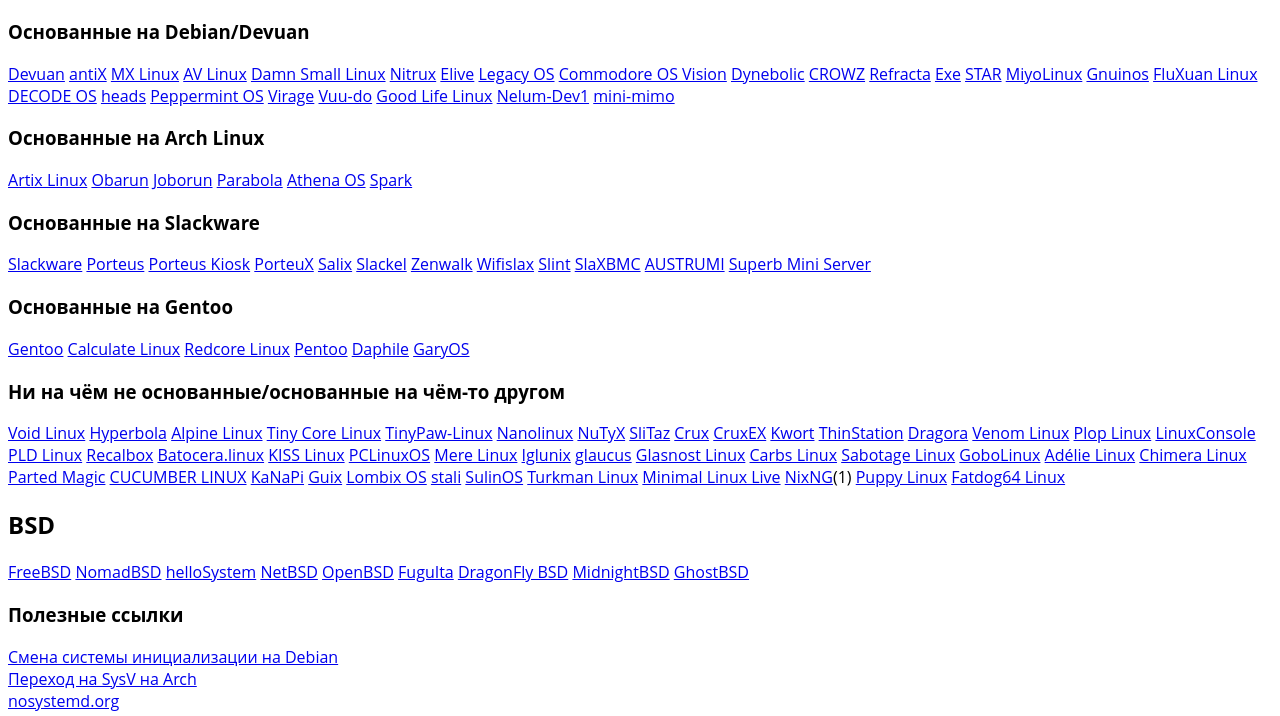
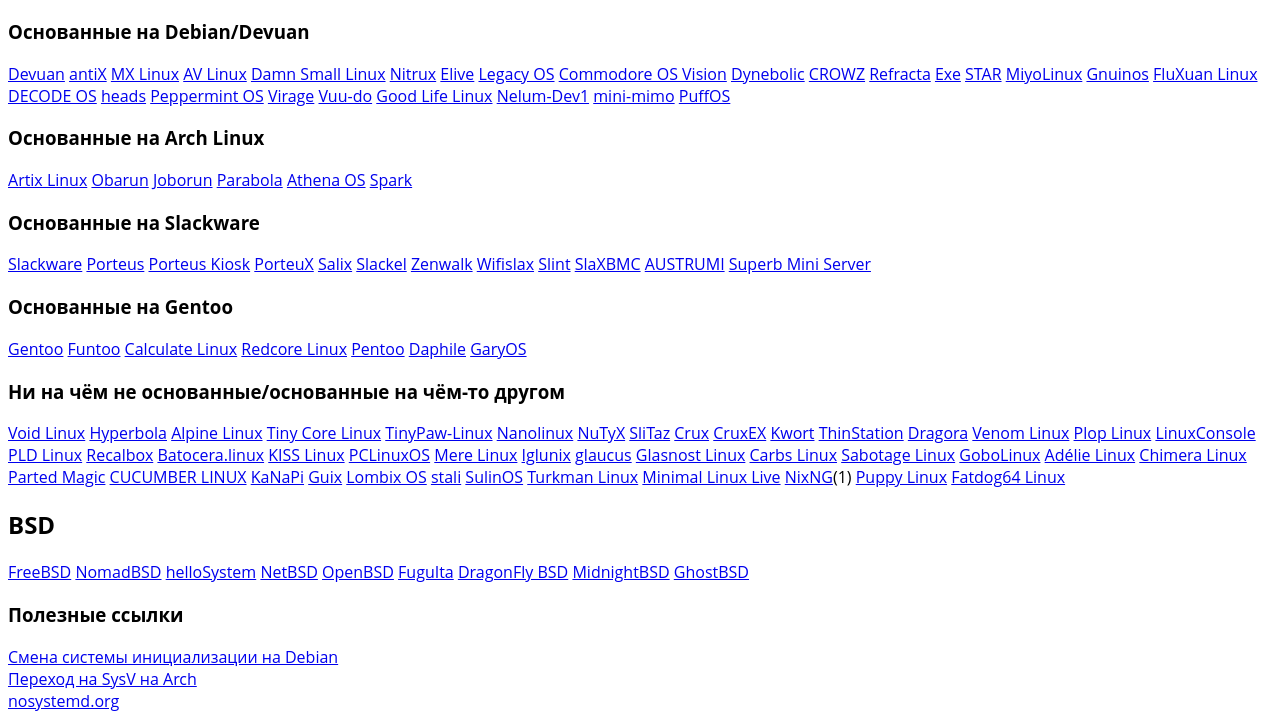
Before and after one commit to etar125/sysdfree.github.io, a plain HTML site: page index.html in a window 1280 px wide. Shown: the part 67-783 px from the top of the page. Drawn offline with Linux system fonts and the light colour scheme.

Commit message:
+2 дистро
+PuffOS, Funtoo

```diff
--- a/index.html
+++ b/index.html
@@ -35,6 +35,7 @@
 		<a href="https://sourceforge.net/projects/good-life-linux/">Good Life Linux</a>
 		<a href="https://sourceforge.net/projects/nelum-dev1/">Nelum-Dev1</a>
 		<a href="https://github.com/imstanz/mini-mimo/wiki">mini-mimo</a>
+		<a href="https://puffos.github.io/">PuffOS</a>
 
 
 		<h3>Основанные на Arch Linux</h3>
@@ -61,6 +62,7 @@
 
 		<h3>Основанные на Gentoo</h3>
 		<a href="https://www.gentoo.org/">Gentoo</a>
+		<a href="https://www.funtoo.org/">Funtoo</a>
 		<a href="https://www.calculate-linux.org/">Calculate Linux</a>
 		<a href="https://redcorelinux.org/">Redcore Linux</a>
 		<a href="https://www.pentoo.ch/">Pentoo</a>
```
